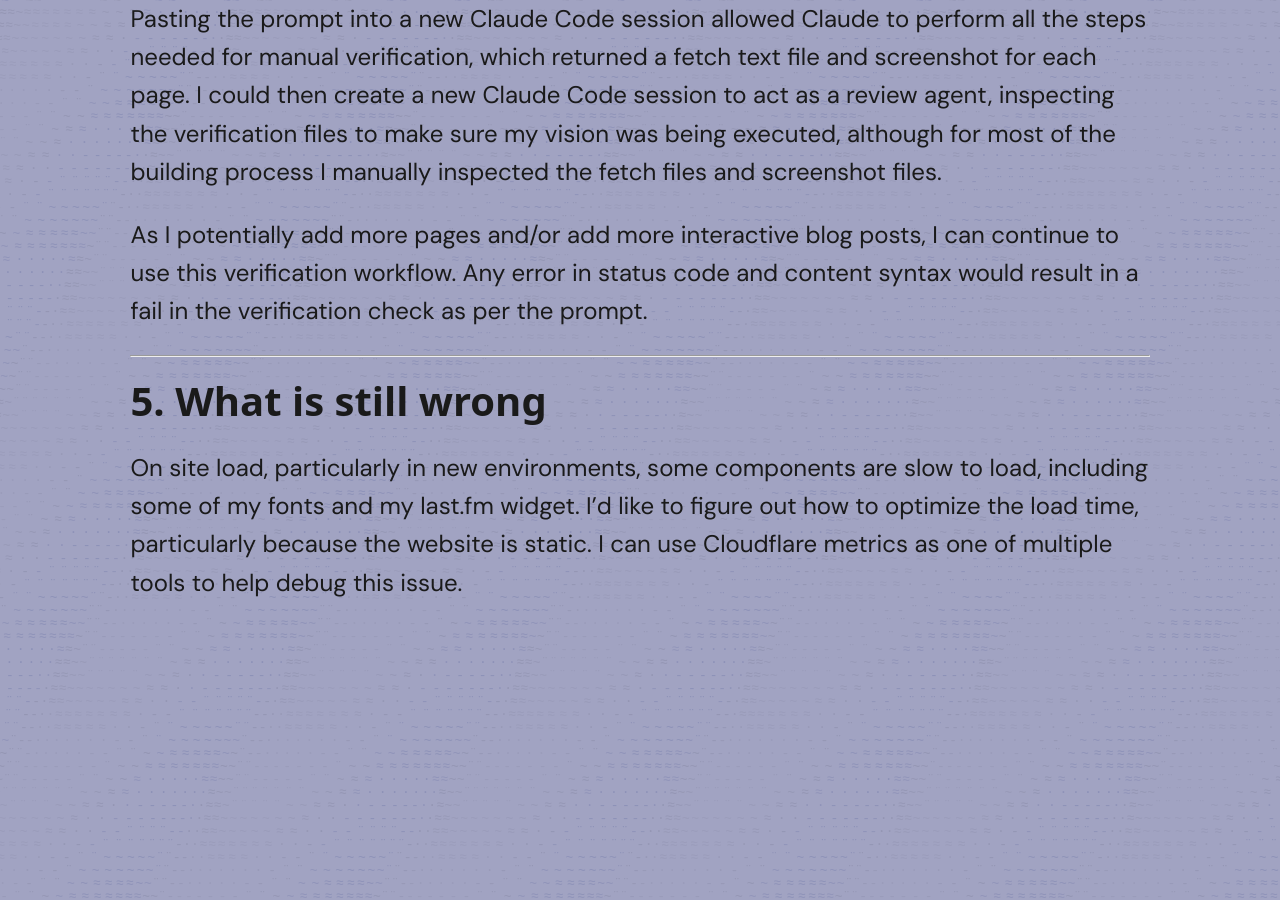
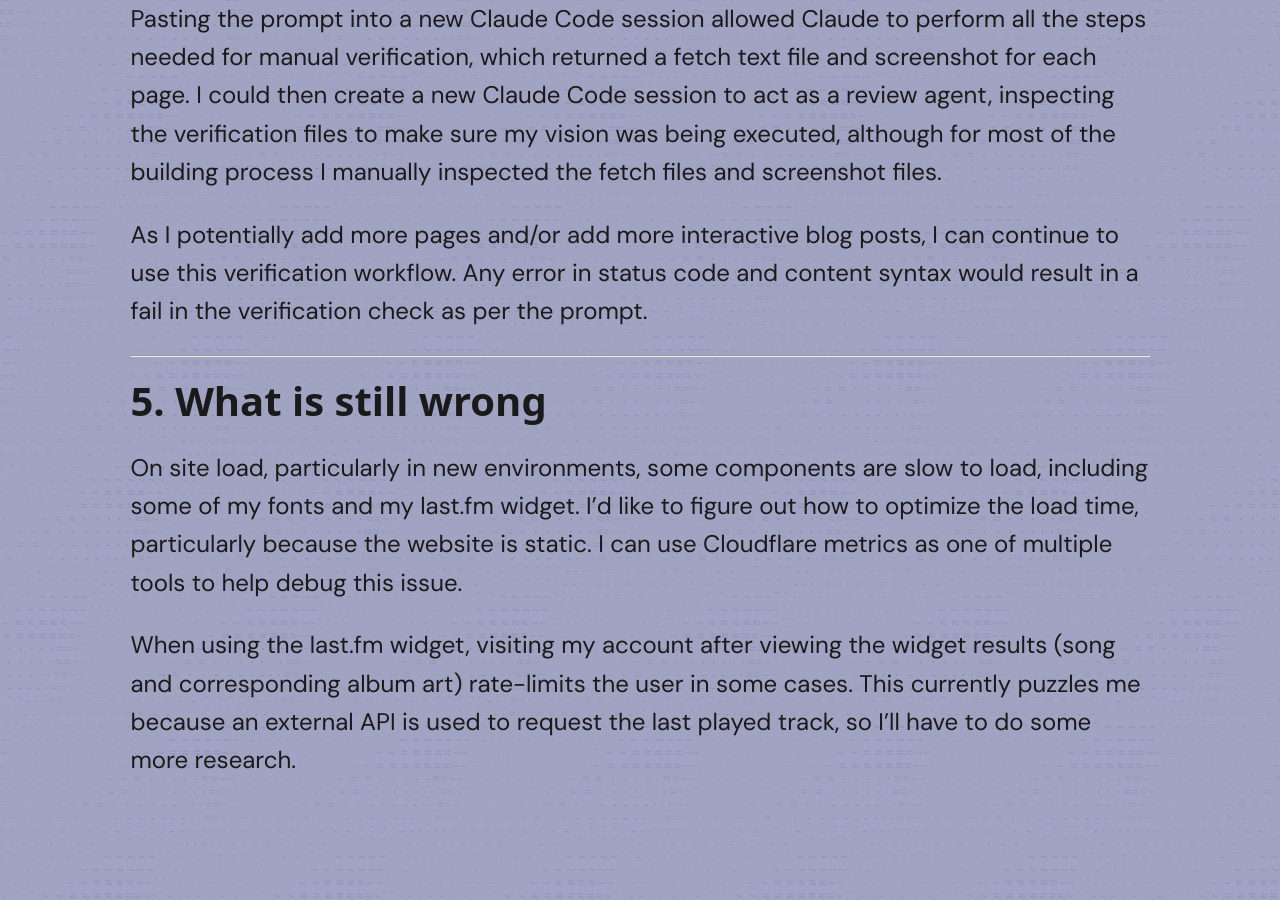
Before and after one commit to hokeluc/hokeluc.github.io, a Jekyll site: the page built from DECISIONS.md, in a window 1280 px wide and 900 px high, scrolled down 2554 px. Built offline with Jekyll 4.4.1, drawn with Linux system fonts in a browser that asks for light colours; some web fonts are replaced; our own code applies the rules of GitHub Pages for plain Markdown files.

Commit message:
Document last.fm rate-limiting puzzle in decisions log
Co-Authored-By: Claude Sonnet 5 <noreply@anthropic.com>

```diff
--- a/DECISIONS.md
+++ b/DECISIONS.md
@@ -39,3 +39,5 @@ As I potentially add more pages and/or add more interactive blog posts, I can co
 ## 5. What is still wrong
 
 On site load, particularly in new environments, some components are slow to load, including some of my fonts and my last.fm widget. I'd like to figure out how to optimize the load time, particularly because the website is static. I can use Cloudflare metrics as one of multiple tools to help debug this issue.
+
+When using the last.fm widget, visiting my account after viewing the widget results (song and corresponding album art) rate-limits the user in some cases. This currently puzzles me because an external API is used to request the last played track, so I'll have to do some more research.
```
